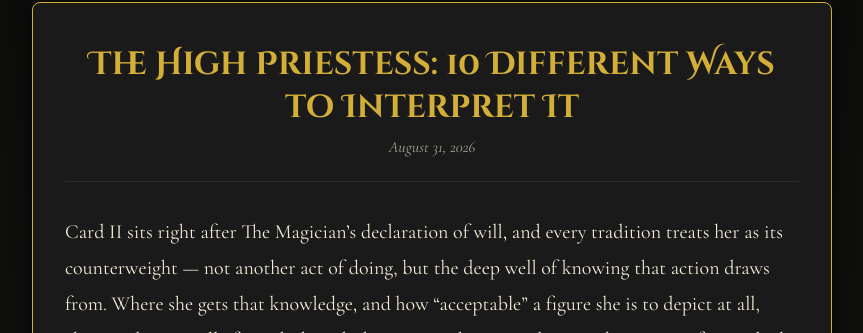
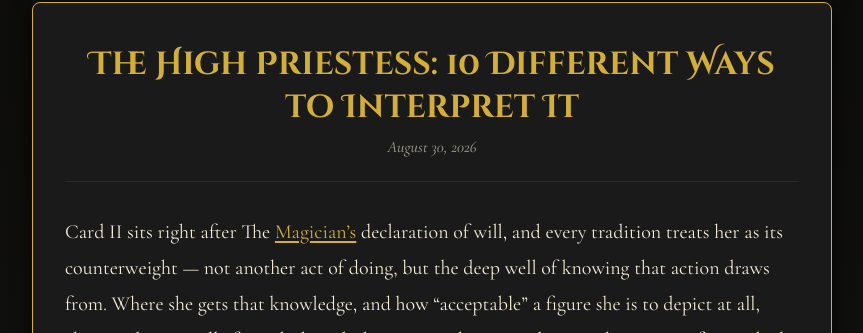
Before and after one commit to maf187/the-gilded-sigil, a Jekyll site: the page built from _posts/2026-08-30-the-high-priestess:-10-different-ways-to-interpret-it.md, in a window 1280 px wide and 900 px high. Shown: the part 235-568 px from the top of the window, without its empty margins (208-1071 px from the left). Built offline with Jekyll 4.4.1, drawn with Linux system fonts in a browser that asks for light colours; some of the changed text lies outside the part shown.

Commit message:
Fix link to The Magician in tarot interpretation
Updated link to The Magician in the High Priestess post.

```diff
--- a/_posts/2026-08-31-the-high-priestess:-10-different-ways-to-interpret-it.md
+++ b/_posts/2026-08-30-the-high-priestess:-10-different-ways-to-interpret-it.md
@@ -1,13 +1,13 @@
 ---
 layout: post
 title: "The High Priestess: 10 Different Ways to Interpret It"
-date: 2026-08-31
+date: 2026-08-30
 summary: "Exploring Card II from historical systems like Marseille and Golden Dawn to Jungian archetypes and the Hero's Journey."
 category: tarot
 tags: [tarot, major-arcana, card-study]
 ---
 
-Card II sits right after The Magician's declaration of will, and every tradition treats her as its counterweight — not another act of doing, but the deep well of knowing that action draws from. Where she gets that knowledge, and how "acceptable" a figure she is to depict at all, changes dramatically from deck to deck. Same ten lenses used across the series so far, applied to card II.
+Card II sits right after The [Magician's](https://thegildedsigil.com/2026/08/the-magician-10-different-ways-to-interpret-it/) declaration of will, and every tradition treats her as its counterweight — not another act of doing, but the deep well of knowing that action draws from. Where she gets that knowledge, and how "acceptable" a figure she is to depict at all, changes dramatically from deck to deck. Same ten lenses used across the series so far, applied to card II.
 
 ### Historical & Esoteric Systems
 
```
